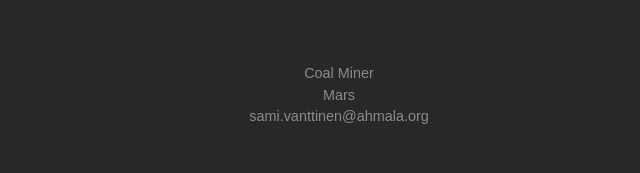
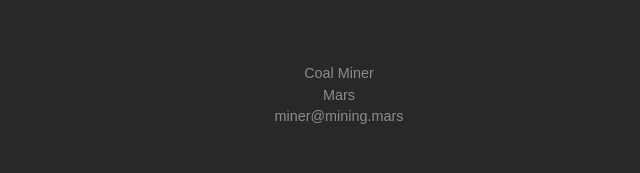
Before and after one commit to sagar2git/sagar2git.github.io, a plain HTML site: page index.html in a window 1280 px wide. Shown: the top 173 px of the page, 301-941 px from the left. Drawn offline with Linux system fonts and the light colour scheme.

Commit message:
edit email

```diff
--- a/index.html
+++ b/index.html
@@ -11,7 +11,7 @@
        <div class="top">
         Coal Miner<br />
         Mars<br />
-        <a href="mailto:sami.vanttinen@ahmala.org">sami.vanttinen@ahmala.org</a>
+        <a href="mailto:miner.mining.mars">miner@mining.mars</a>
       </div>
 
       <div class="links">
```
